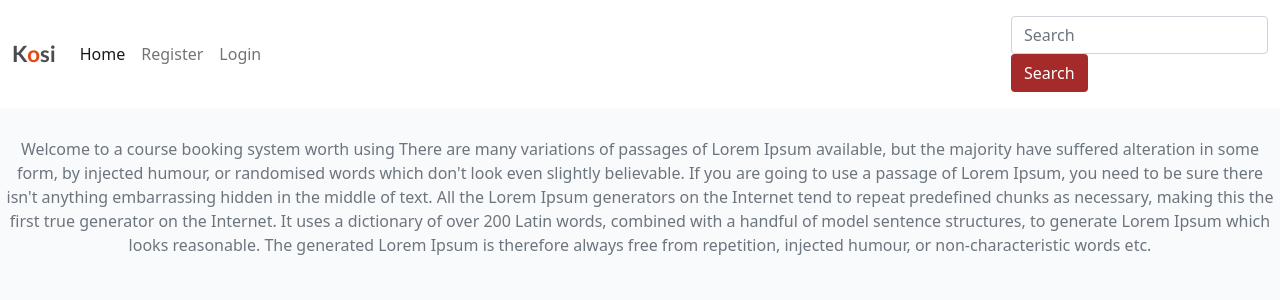
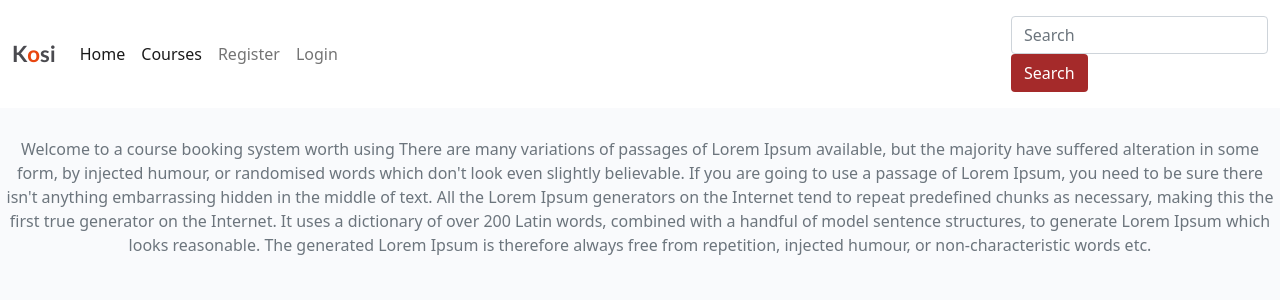
Before and after one commit to Flora-King/Kosi_app, a Django app: page / in a window 1280 px wide. Shown: the top 300 px of the page. Run offline with Django 3.2, Linux system fonts and the light colour scheme; data that the repository does not hold is empty.

Commit message:
Add courses link  to navbar

```diff
--- a/templates/base.html
+++ b/templates/base.html
@@ -37,6 +37,9 @@
                 <ul class="navbar-nav me-auto mb-2 mb-lg-0">
                     <li class="nav-item">
                         <a class="nav-link active" aria-current="page" href="{% url 'home' %}">Home</a>
+                    </li>
+                    <li class="nav-item">
+                        <a class="nav-link active" aria-current="page" href="#">Courses</a>
                     </li>
                     {% if user.is_authenticated %}
                     <li class="nav-item">
```
